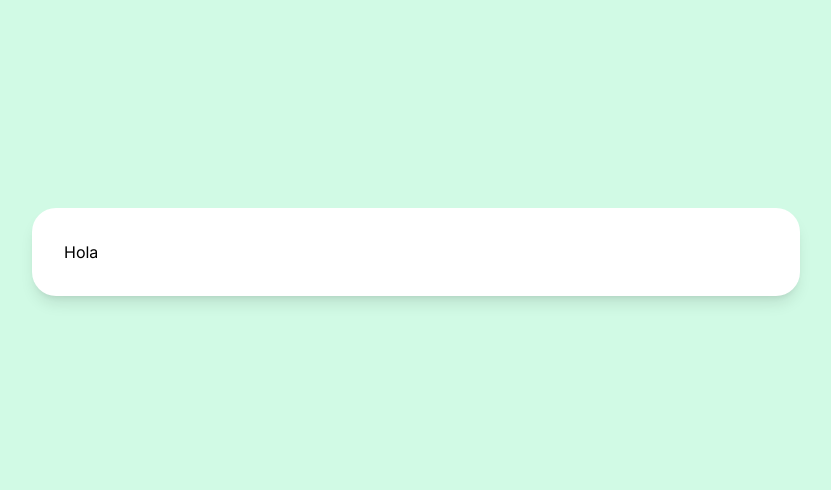
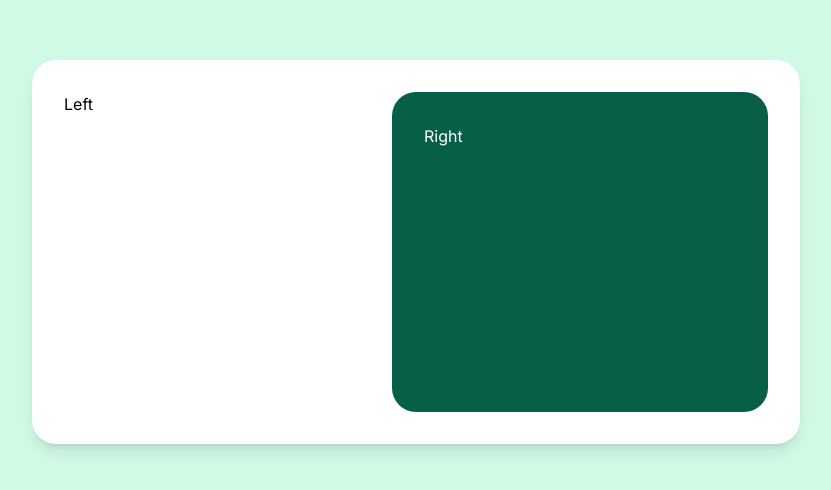
Before and after one commit to matedefalco/dollar-calculator, a Next.js app: page / in a window 1280 px wide. Shown: the part 148-638 px from the top of the page, without its empty margins (224-1055 px from the left). Built offline with nearby package versions, Linux system fonts and the light colour scheme.

Commit message:
Cotizaciones + box styles

```diff
--- a/src/app/layout.tsx
+++ b/src/app/layout.tsx
@@ -18,8 +18,8 @@ export default function RootLayout({
 		<html lang="en">
 			<body className={inter.className}>
 				<main className="bg-emerald-100 h-screen flex items-center justify-center">
-					<div className="max-w-screen-md m-auto flex-1">
-						<div className="bg-white rounded-3xl shadow-lg w-full p-8">
+					<div className="max-w-screen-md h-full max-h-96 m-auto flex-1">
+						<div className="bg-white rounded-3xl h-full shadow-lg w-full p-8">
 							{children}
 						</div>
 					</div>
--- a/src/app/page.tsx
+++ b/src/app/page.tsx
@@ -3,7 +3,12 @@ import Image from "next/image"
 export default function Home() {
 	return (
 		<>
-			<p className="text-black">Hola</p>
+			<main className="flex gap-4  h-full">
+				<section className="flex-1 text-black">Left</section>
+				<section className="bg-emerald-800 flex-1 rounded-3xl p-8 text-white">
+					Right
+				</section>
+			</main>
 		</>
 	)
 }
```
Also changed, not shown: src/cotizaciones.json (added, +18 -0 lines).
